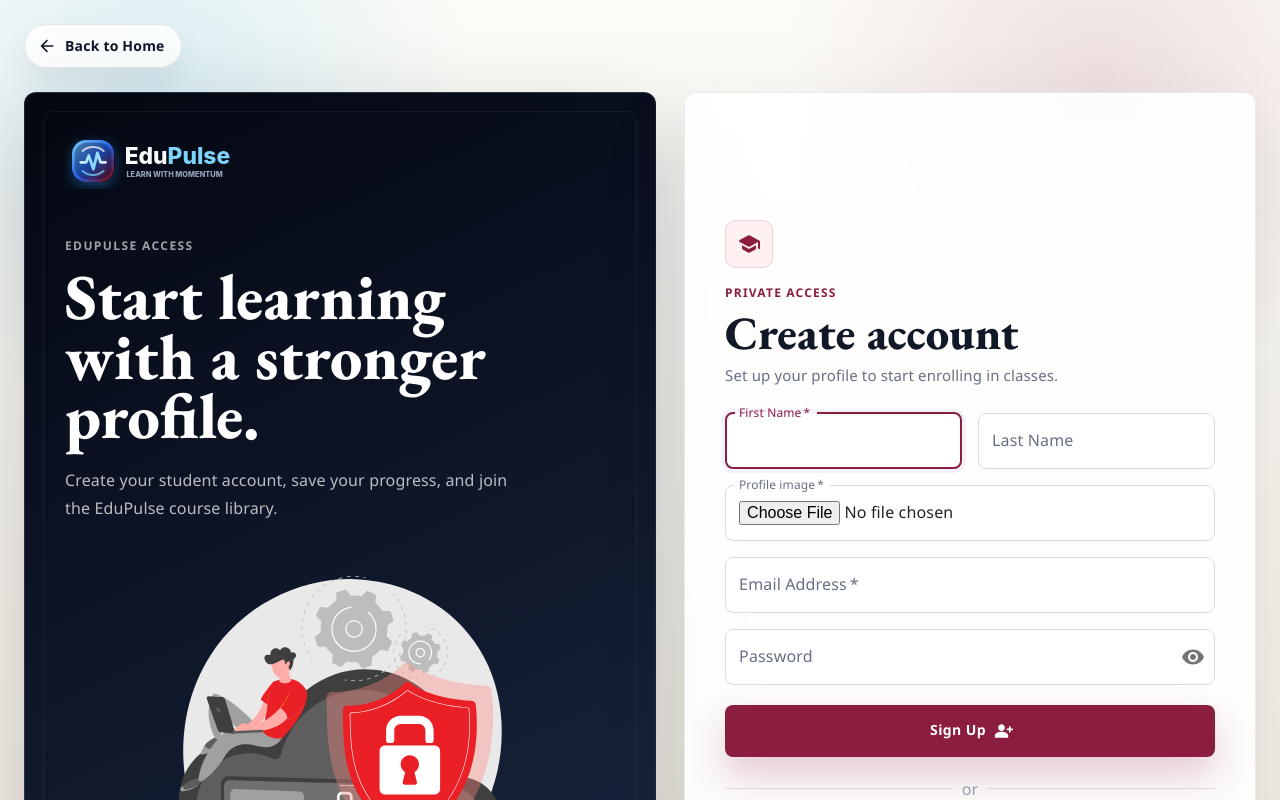
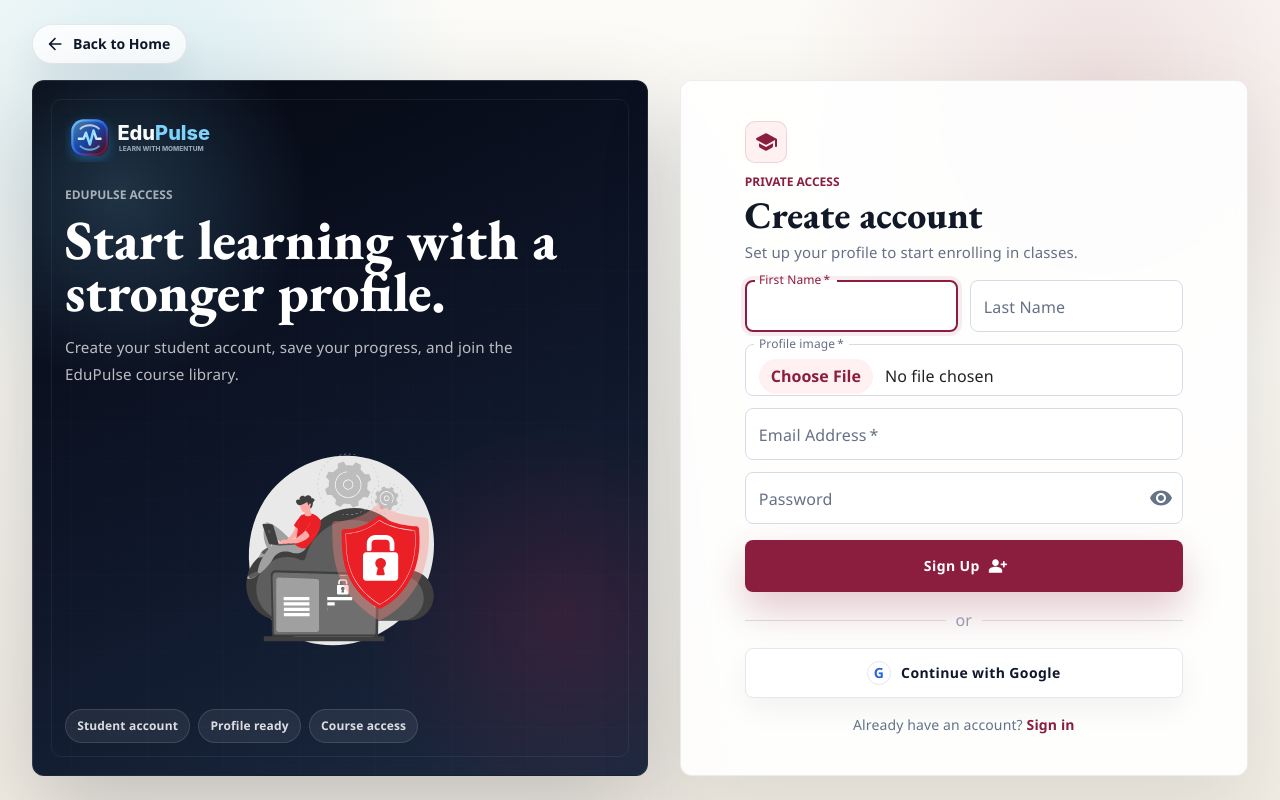
Before and after one commit to rafimd422/EduPulse-Client, a Next.js app: page /auth/signup in a window 1280 px wide. Built offline with nearby package versions, Linux system fonts and the light colour scheme; no server answers.

Commit message:
refector: Polish auth flow layout and platform analytics UI

```diff
--- a/src/components/Auth/AuthShell.tsx
+++ b/src/components/Auth/AuthShell.tsx
@@ -21,6 +21,7 @@ export const authFontStack =
 
 export const authFieldSx = {
   "& .MuiOutlinedInput-root": {
+    minHeight: 52,
     borderRadius: 2,
     bgcolor: "#fff",
     fontFamily: authFontStack,
@@ -32,7 +33,7 @@ export const authFieldSx = {
       borderColor: "#b8c3d1",
     },
     "&.Mui-focused": {
-      boxShadow: "0 0 0 4px rgba(109, 40, 217, 0.06)",
+      boxShadow: "0 0 0 4px rgba(139, 30, 63, 0.08)",
     },
     "&.Mui-focused fieldset": {
       borderColor: "#8b1e3f",
@@ -44,6 +45,35 @@ export const authFieldSx = {
     "&.Mui-focused": {
       color: "#8b1e3f",
     },
+  },
+  "& .MuiInputBase-input": {
+    py: 1.55,
+    fontFamily: authFontStack,
+  },
+  "& .MuiInputAdornment-root": {
+    alignSelf: "center",
+  },
+  "& .MuiIconButton-root": {
+    color: "#64748b",
+    "&:hover": {
+      bgcolor: "rgba(139, 30, 63, 0.08)",
+      color: "#8b1e3f",
+    },
+  },
+  "& input[type='file']": {
+    cursor: "pointer",
+  },
+  "& input[type='file']::file-selector-button": {
+    mr: 1.5,
+    px: 1.5,
+    py: 0.8,
+    border: 0,
+    borderRadius: 999,
+    bgcolor: "#fff1f2",
+    color: "#8b1e3f",
+    cursor: "pointer",
+    fontFamily: authFontStack,
+    fontWeight: 800,
   },
 };
 
@@ -71,13 +101,11 @@ export default function AuthShell({
       component="main"
       sx={{
         position: "relative",
-        overflow: "hidden",
+        overflow: { xs: "auto", lg: "hidden" },
         minHeight: "100vh",
-        height: { lg: "100vh" },
         bgcolor: "#f7f4ed",
         background:
           "radial-gradient(circle at 12% 12%, rgba(14, 165, 233, 0.14), transparent 24%), radial-gradient(circle at 86% 10%, rgba(139, 30, 63, 0.12), transparent 24%), linear-gradient(180deg, #fcfbf7 0%, #f3eee4 100%)",
-        py: { xs: 2, md: 3, lg: 0 },
       }}
     >
       <CssBaseline />
@@ -89,16 +117,16 @@ export default function AuthShell({
           minHeight: { lg: "100vh" },
           display: "flex",
           flexDirection: "column",
-          justifyContent: { lg: "center" },
-          py: { lg: 3 },
+          px: { xs: 2, sm: 3, lg: 4 },
+          py: { xs: 3, lg: 3 },
         }}
       >
         <Box
           sx={{
             display: "flex",
             justifyContent: "flex-start",
-            mb: { xs: 2, md: 3 },
-            pt: { xs: 0.5, lg: 0 },
+            mb: { xs: 2, lg: 2 },
+            flexShrink: 0,
           }}
         >
           <Link href="/" passHref legacyBehavior>
@@ -106,7 +134,7 @@ export default function AuthShell({
               component="a"
               startIcon={<ArrowBackRoundedIcon />}
               sx={{
-                minHeight: 44,
+                minHeight: 40,
                 px: 2,
                 borderRadius: 999,
                 border: "1px solid rgba(15, 23, 42, 0.09)",
@@ -115,11 +143,17 @@ export default function AuthShell({
                 fontFamily: authFontStack,
                 fontWeight: 800,
                 textTransform: "none",
-                letterSpacing: 0.2,
+                letterSpacing: 0,
                 boxShadow: "0 16px 34px rgba(15, 23, 42, 0.06)",
                 backdropFilter: "blur(14px)",
                 "&:hover": {
                   bgcolor: "#ffffff",
+                  borderColor: "rgba(139, 30, 63, 0.16)",
+                  boxShadow: "0 18px 38px rgba(15, 23, 42, 0.09)",
+                },
+                "&.Mui-focusVisible": {
+                  outline: "3px solid rgba(139, 30, 63, 0.16)",
+                  outlineOffset: 2,
                 },
               }}
             >
@@ -130,27 +164,55 @@ export default function AuthShell({
 
         <Box
           sx={{
+            flex: { lg: "1 1 auto" },
+            minHeight: 0,
+            display: "flex",
+            alignItems: { lg: "center" },
+            justifyContent: "center",
+          }}
+        >
+          <Box
+            sx={{
+              width: "100%",
+              maxWidth: 1280,
               display: "grid",
-            gridTemplateColumns: { xs: "1fr", lg: "1.05fr 0.95fr" },
-            gap: { xs: 2.5, md: 3.5 },
+              gridTemplateColumns: { xs: "1fr", lg: "1.04fr 0.96fr" },
+              gap: { xs: 2.5, md: 3, lg: 4 },
               alignItems: "stretch",
+              height: { lg: "clamp(640px, calc(100vh - 104px), 760px)" },
+              "@media (min-width: 1200px) and (max-height: 730px)": {
+                height: "clamp(590px, calc(100vh - 96px), 640px)",
+              },
             }}
           >
             <Box
               sx={{
                 display: { xs: "none", lg: "flex" },
-              minHeight: "min(680px, calc(100vh - 120px))",
-              p: 5,
+                height: "100%",
+                minHeight: 0,
+                p: { lg: 4, xl: 5 },
                 borderRadius: 3,
                 color: "#fff",
                 overflow: "hidden",
                 flexDirection: "column",
-              justifyContent: "space-between",
                 background:
-                "linear-gradient(155deg, #040711 0%, #0f172a 52%, #1b2a41 100%)",
+                  "radial-gradient(circle at 14% 16%, rgba(125, 211, 252, 0.2), transparent 24%), radial-gradient(circle at 86% 78%, rgba(139, 30, 63, 0.26), transparent 26%), linear-gradient(155deg, #040711 0%, #0f172a 54%, #1b2a41 100%)",
                 boxShadow: "0 36px 96px rgba(15, 23, 42, 0.22)",
                 border: "1px solid rgba(255, 255, 255, 0.08)",
                 position: "relative",
+                "@media (min-width: 1200px) and (max-height: 730px)": {
+                  p: 3,
+                },
+                "&::before": {
+                  content: '""',
+                  position: "absolute",
+                  inset: 0,
+                  opacity: 0.14,
+                  backgroundImage:
+                    "linear-gradient(rgba(255,255,255,0.08) 1px, transparent 1px), linear-gradient(90deg, rgba(255,255,255,0.08) 1px, transparent 1px)",
+                  backgroundSize: "38px 38px",
+                  pointerEvents: "none",
+                },
                 "&::after": {
                   content: '""',
                   position: "absolute",
@@ -161,22 +223,31 @@ export default function AuthShell({
                 },
               }}
             >
-            <Box>
+              <Box sx={{ position: "relative", zIndex: 1, flexShrink: 0 }}>
                 <Box
                   component="img"
                   src={logoSrc}
                   alt="EduPulse"
-                sx={{ width: 214, height: "auto", display: "block", mb: 6 }}
+                  sx={{
+                    width: { lg: 188, xl: 214 },
+                    height: "auto",
+                    display: "block",
+                    mb: { lg: 3, xl: 4 },
+                    "@media (min-width: 1200px) and (max-height: 730px)": {
+                      width: 172,
+                      mb: 2,
+                    },
+                  }}
                 />
                 <Typography
                   sx={{
-                  mb: 1.5,
+                    mb: 1.25,
                     color: "rgba(255, 255, 255, 0.62)",
                     fontFamily: authFontStack,
                     fontSize: 12,
                     fontWeight: 800,
                     textTransform: "uppercase",
-                  letterSpacing: 1.4,
+                    letterSpacing: 0,
                   }}
                 >
                   EduPulse Access
@@ -186,39 +257,91 @@ export default function AuthShell({
                   sx={{
                     maxWidth: 520,
                     fontFamily: '"EB Garamond", Georgia, serif',
-                  fontSize: { lg: "4rem", xl: "4.8rem" },
+                    fontSize: { lg: "3.45rem", xl: "4.25rem" },
                     fontWeight: 800,
-                  lineHeight: 0.93,
+                    lineHeight: 0.94,
                     letterSpacing: 0,
+                    "@media (min-width: 1200px) and (max-height: 730px)": {
+                      fontSize: "3rem",
+                    },
                   }}
                 >
                   {heroTitle}
                 </Typography>
                 <Typography
                   sx={{
-                  mt: 2.5,
+                    mt: { lg: 2, xl: 2.25 },
                     maxWidth: 470,
                     color: "rgba(255, 255, 255, 0.72)",
                     fontFamily: authFontStack,
-                  fontSize: "1rem",
-                  lineHeight: 1.8,
+                    fontSize: { lg: "0.95rem", xl: "1rem" },
+                    lineHeight: 1.75,
+                    "@media (min-width: 1200px) and (max-height: 730px)": {
+                      mt: 1.5,
+                      fontSize: "0.9rem",
+                      lineHeight: 1.6,
+                    },
                   }}
                 >
                   {heroDescription}
                 </Typography>
               </Box>
 
-            <Box sx={{ mx: "auto", width: "82%", maxWidth: 430 }}>
+              <Box
+                sx={{
+                  position: "relative",
+                  zIndex: 1,
+                  flex: "1 1 auto",
+                  minHeight: 0,
+                  display: "flex",
+                  alignItems: "center",
+                  justifyContent: "center",
+                  py: { lg: 1.5, xl: 2 },
+                }}
+              >
+                <Box
+                  sx={{
+                    width: "78%",
+                    maxWidth: { lg: 340, xl: 420 },
+                    maxHeight: "100%",
+                    "& > div": {
+                      maxHeight: { lg: 250, xl: 320 },
+                    },
+                    "& svg": {
+                      maxHeight: { lg: 250, xl: 320 },
+                    },
+                    "@media (min-width: 1200px) and (max-height: 730px)": {
+                      maxWidth: 300,
+                      "& > div": {
+                        maxHeight: 205,
+                      },
+                      "& svg": {
+                        maxHeight: 205,
+                      },
+                    },
+                  }}
+                >
                   <Lottie animationData={lottieFile} />
                 </Box>
+              </Box>
 
-            <Stack direction="row" spacing={1.25} sx={{ flexWrap: "wrap" }}>
+              <Stack
+                direction="row"
+                spacing={1}
+                sx={{
+                  position: "relative",
+                  zIndex: 1,
+                  flexWrap: "wrap",
+                  rowGap: 1,
+                  flexShrink: 0,
+                }}
+              >
                 {badges.map((item) => (
                   <Box
                     key={item}
                     sx={{
-                    px: 1.5,
-                    py: 1,
+                      px: 1.4,
+                      py: 0.85,
                       borderRadius: 999,
                       border: "1px solid rgba(255, 255, 255, 0.12)",
                       bgcolor: "rgba(255, 255, 255, 0.07)",
@@ -226,6 +349,11 @@ export default function AuthShell({
                       fontFamily: authFontStack,
                       fontSize: 12,
                       fontWeight: 800,
+                      "@media (min-width: 1200px) and (max-height: 730px)": {
+                        px: 1.2,
+                        py: 0.7,
+                        fontSize: 11,
+                      },
                     }}
                   >
                     {item}
@@ -239,16 +367,24 @@ export default function AuthShell({
                 display: "flex",
                 alignItems: "center",
                 justifyContent: "center",
-              minHeight: { lg: "min(680px, calc(100vh - 120px))" },
+                height: { lg: "100%" },
                 borderRadius: 3,
                 border: "1px solid rgba(15, 23, 42, 0.08)",
-              bgcolor: "rgba(255, 255, 255, 0.88)",
+                bgcolor: "rgba(255, 255, 255, 0.9)",
                 boxShadow: "0 34px 90px rgba(15, 23, 42, 0.11)",
                 backdropFilter: "blur(20px)",
-              p: { xs: 2.25, sm: 3.5, md: 4.5, lg: 5 },
+                p: { xs: 2.5, sm: 3.5, md: 4.5, lg: 3.5, xl: 5 },
+                "@media (min-width: 1200px) and (max-height: 730px)": {
+                  p: 3,
+                },
               }}
             >
-            <Box sx={{ width: "100%", maxWidth: 540 }}>
+              <Box
+                sx={{
+                  width: "100%",
+                  maxWidth: { xs: 540, lg: 438, xl: 500 },
+                }}
+              >
                 <Box
                   component="img"
                   src={logoSrc}
@@ -262,9 +398,9 @@ export default function AuthShell({
                 />
                 <Box
                   sx={{
-                  width: 48,
-                  height: 48,
-                  mb: 2,
+                    width: { xs: 46, lg: 42, xl: 46 },
+                    height: { xs: 46, lg: 42, xl: 46 },
+                    mb: { xs: 1.5, lg: 1.25, xl: 1.5 },
                     borderRadius: 2.5,
                     display: "grid",
                     placeItems: "center",
@@ -277,13 +413,13 @@ export default function AuthShell({
                 </Box>
                 <Typography
                   sx={{
-                  mb: 1,
+                    mb: 0.75,
                     color: "#8b1e3f",
                     fontFamily: authFontStack,
                     fontSize: 12,
                     fontWeight: 800,
                     textTransform: "uppercase",
-                  letterSpacing: 1.2,
+                    letterSpacing: 0,
                   }}
                 >
                   Private access
@@ -293,7 +429,12 @@ export default function AuthShell({
                   sx={{
                     color: "#111827",
                     fontFamily: '"EB Garamond", Georgia, serif',
-                  fontSize: { xs: "2.3rem", sm: "2.9rem" },
+                    fontSize: {
+                      xs: "2.3rem",
+                      sm: "2.9rem",
+                      lg: "2.35rem",
+                      xl: "2.9rem",
+                    },
                     fontWeight: 800,
                     lineHeight: 0.98,
                     letterSpacing: 0,
@@ -303,12 +444,12 @@ export default function AuthShell({
                 </Typography>
                 <Typography
                   sx={{
-                  mt: 1,
-                  mb: 3,
+                    mt: { xs: 1, lg: 0.75, xl: 1 },
+                    mb: { xs: 3, lg: 2, xl: 2.5 },
                     color: "#667085",
                     fontFamily: authFontStack,
                     fontSize: 15,
-                  lineHeight: 1.7,
+                    lineHeight: 1.65,
                     maxWidth: 460,
                   }}
                 >
@@ -318,6 +459,7 @@ export default function AuthShell({
               </Box>
             </Box>
           </Box>
+        </Box>
       </Container>
     </Box>
   );
--- a/src/components/SocialLogin/SocialLogin.jsx
+++ b/src/components/SocialLogin/SocialLogin.jsx
@@ -48,7 +48,7 @@ export default function SocialLogin() {
       variant="outlined"
       onClick={handleGoogleLogin}
       sx={{
-        minHeight: 48,
+        minHeight: 50,
         borderRadius: 2,
         borderColor: "#e2e8f0",
         bgcolor: "#fff",
@@ -61,6 +61,10 @@ export default function SocialLogin() {
           borderColor: "#cbd5e1",
           bgcolor: "#f8fafc",
           boxShadow: "0 16px 38px rgba(15, 23, 42, 0.08)",
+        },
+        "&.Mui-focusVisible": {
+          borderColor: "#8b1e3f",
+          boxShadow: "0 0 0 4px rgba(139, 30, 63, 0.12)",
         },
       }}
     >
--- a/src/pages/auth/signup/index.tsx
+++ b/src/pages/auth/signup/index.tsx
@@ -149,7 +149,7 @@ const SignUp: React.FC = () => {
         pageTitle="Create account"
       >
         <Box component="form" onSubmit={handleSubmit}>
-          <Grid container spacing={2}>
+          <Grid container spacing={{ xs: 2, lg: 1.5, xl: 2 }}>
             <Grid item xs={12} sm={6}>
               <TextField
                 autoComplete="given-name"
@@ -233,7 +233,7 @@ const SignUp: React.FC = () => {
             variant="contained"
             endIcon={<PersonAddAltRounded />}
             sx={{
-              mt: 2.5,
+              mt: { xs: 2.5, lg: 2, xl: 2.5 },
               minHeight: 52,
               borderRadius: 2,
               bgcolor: "#8b1e3f",
@@ -252,7 +252,11 @@ const SignUp: React.FC = () => {
           </Button>
 
           <Divider
-            sx={{ my: 2.5, color: "#94a3b8", fontFamily: authFontStack }}
+            sx={{
+              my: { xs: 2.5, lg: 2, xl: 2.5 },
+              color: "#94a3b8",
+              fontFamily: authFontStack,
+            }}
           >
             or
           </Divider>
@@ -261,7 +265,7 @@ const SignUp: React.FC = () => {
 
           <Typography
             sx={{
-              mt: 2.5,
+              mt: { xs: 2.5, lg: 2, xl: 2.5 },
               color: "#64748b",
               fontFamily: authFontStack,
               fontSize: 14,
```
Also changed, not shown: src/components/HomePage/TotalUserSection.jsx (+79 -39 lines), src/pages/auth/signin/index.tsx (+7 -3 lines). Lines whose indentation alone changed are shown as unchanged.
